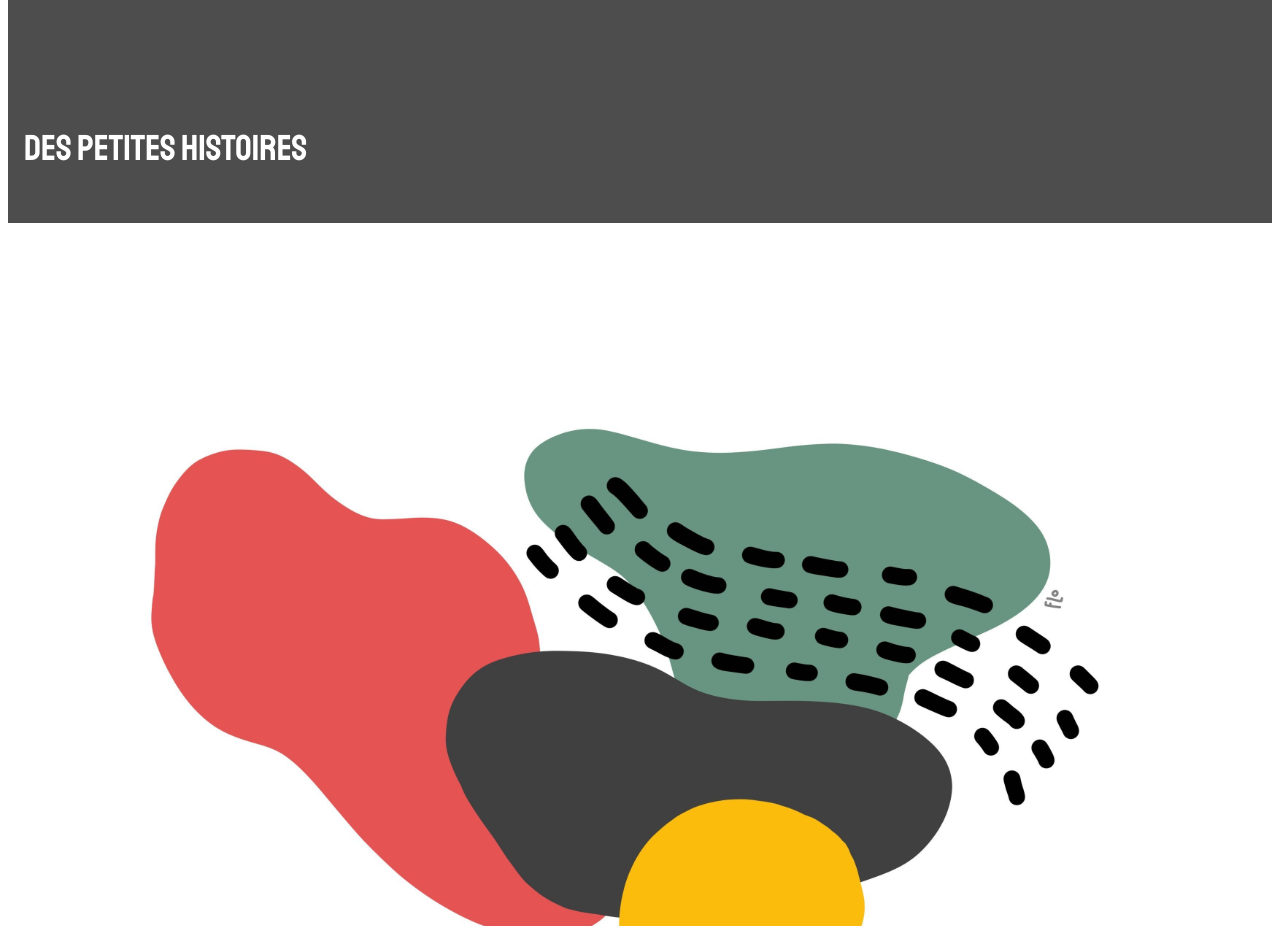
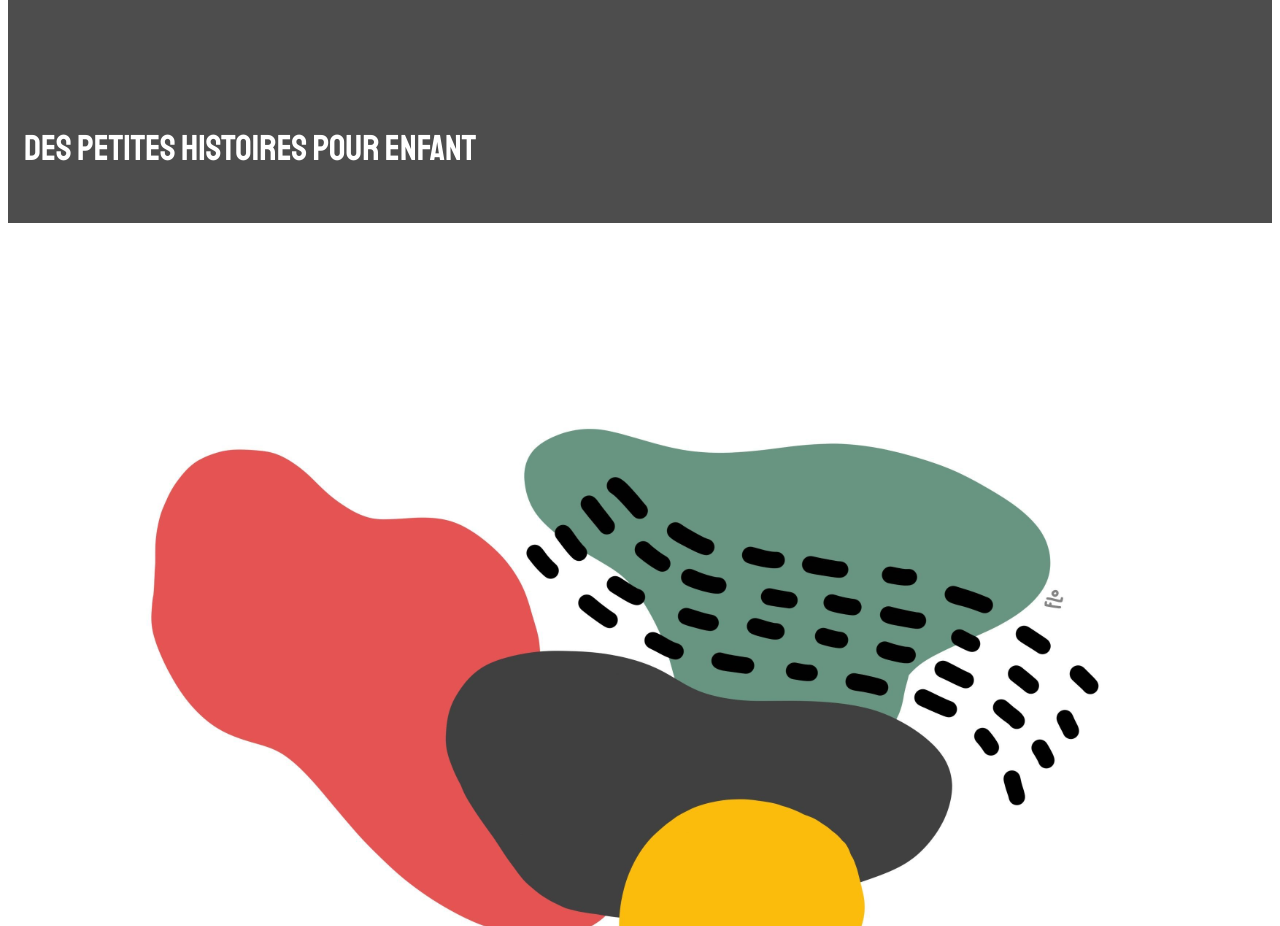
Before and after one commit to Alicelprt/D3-Projet01-FableAesop, a plain HTML site: page index.html in a window 1280 px wide. Shown: the part 820-1746 px from the top of the page. Drawn offline with nearby package versions, Linux system fonts and the light colour scheme; a web font is replaced by a local one.

Commit message:
Commit test
correction

```diff
--- a/index.html
+++ b/index.html
@@ -10,7 +10,7 @@
     <header>
   <div class="header-content">
     <h1>Aesop's Fables</h1>
-    <p>Des petites histoires</p>
+    <p>Des petites histoires pour enfant</p>
   </div>
 </header>
 
```
